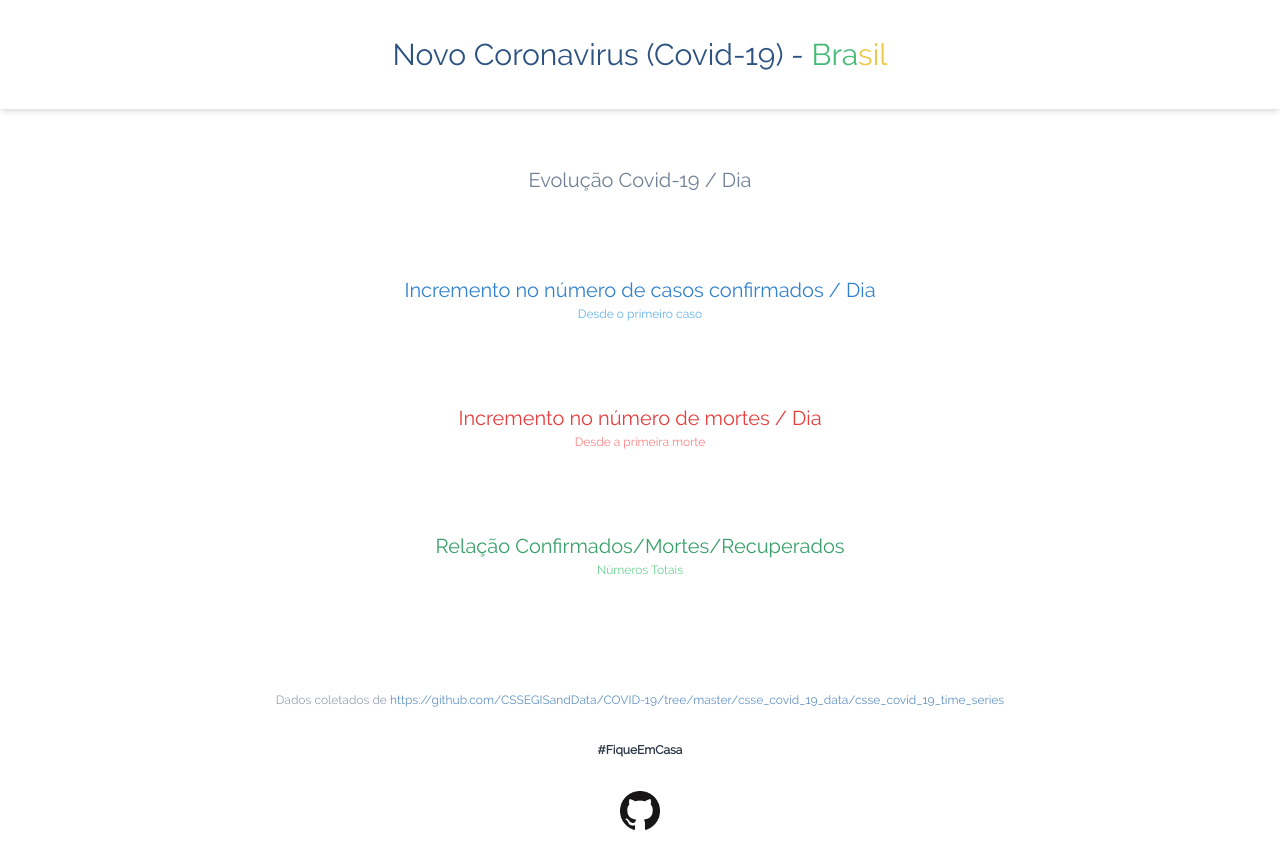
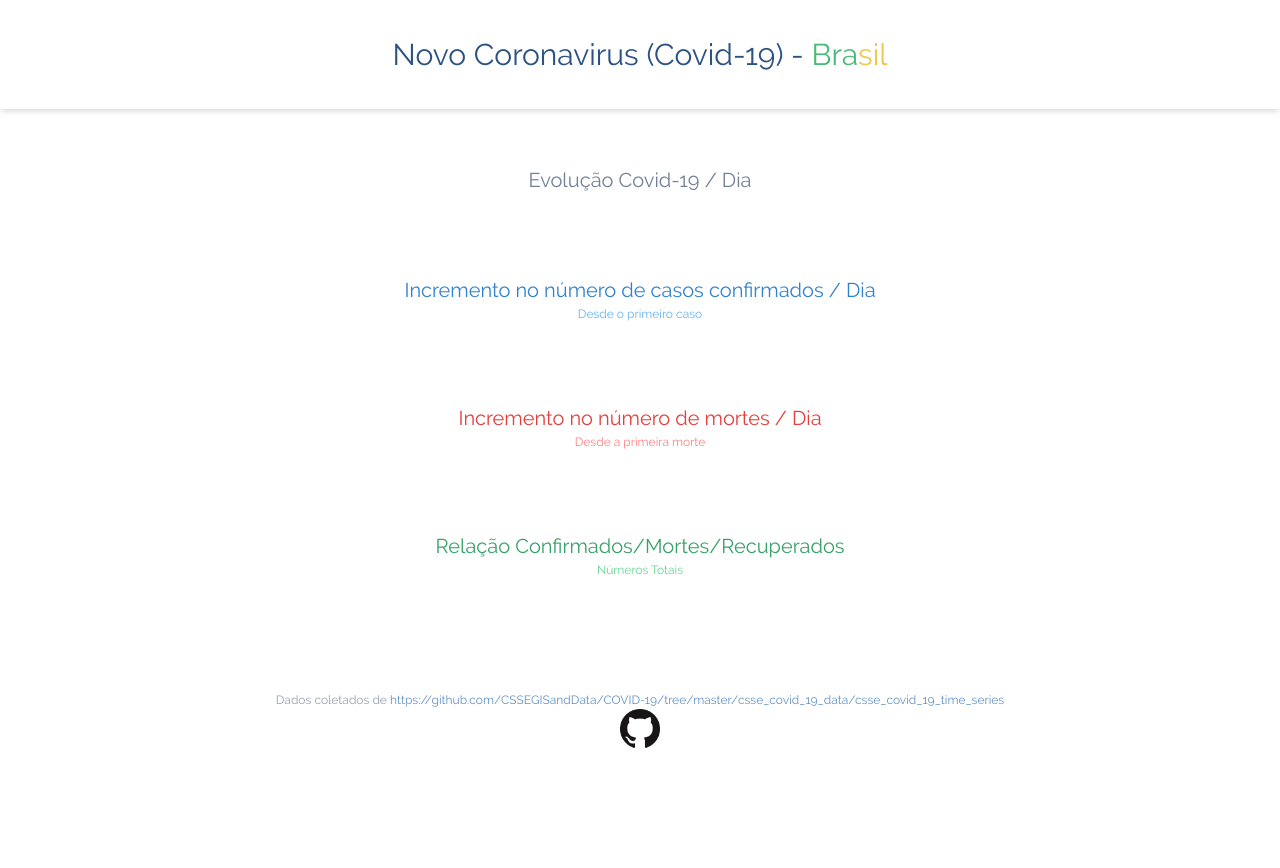
Before and after one commit to nkabz/brazil-corona-graphs, a React (Create React App) app: page / in a window 1280 px wide. Shown: the top 868 px of the page. After the commit the page ends 813 px from the top, so only its background shows below. Built offline with nearby package versions, Linux system fonts and the light colour scheme; no server answers.

Commit message:
Update App.js
Remove hashtag

```diff
--- a/src/pages/App.js
+++ b/src/pages/App.js
@@ -18,9 +18,6 @@ function App() {
                 <p className='text-xs text-gray-600 text-center opacity-75'>
                     Dados coletados de <a className='text-blue-700' href="https://github.com/CSSEGISandData/COVID-19/tree/master/csse_covid_19_data/csse_covid_19_time_series">https://github.com/CSSEGISandData/COVID-19/tree/master/csse_covid_19_data/csse_covid_19_time_series</a>
                 </p>
-                <p className='text-xs font-semibold text-gray-800 text-center my-8'>
-                    #FiqueEmCasa
-                </p>
                 <div className='w-10 h-10 mx-auto'>
                     <a
                         target='_blank'
```
